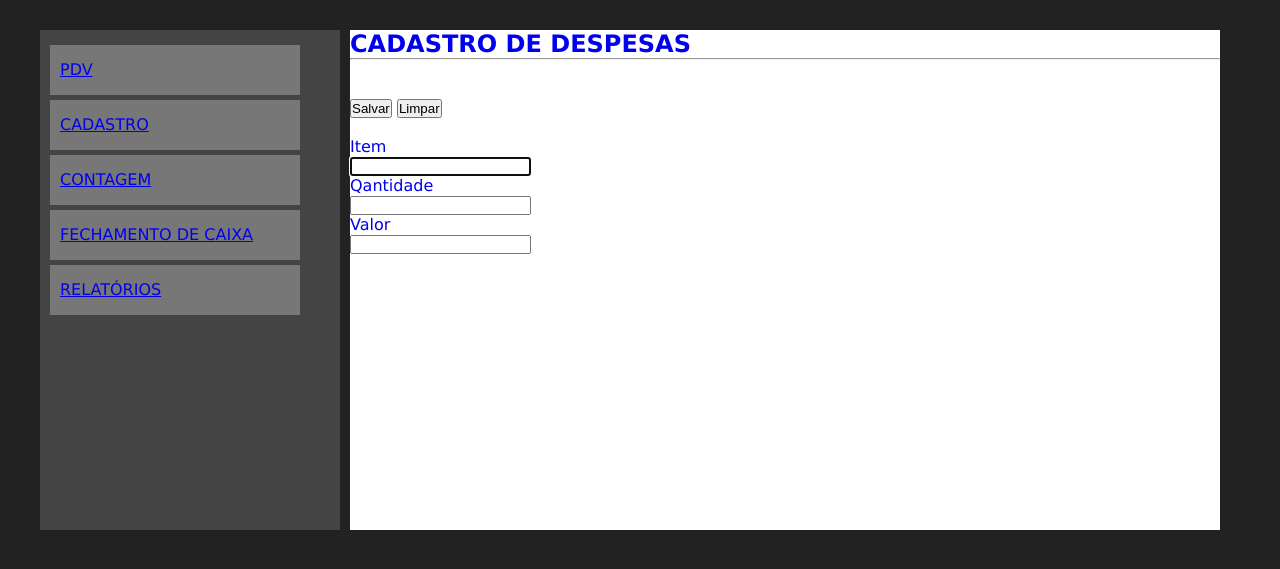
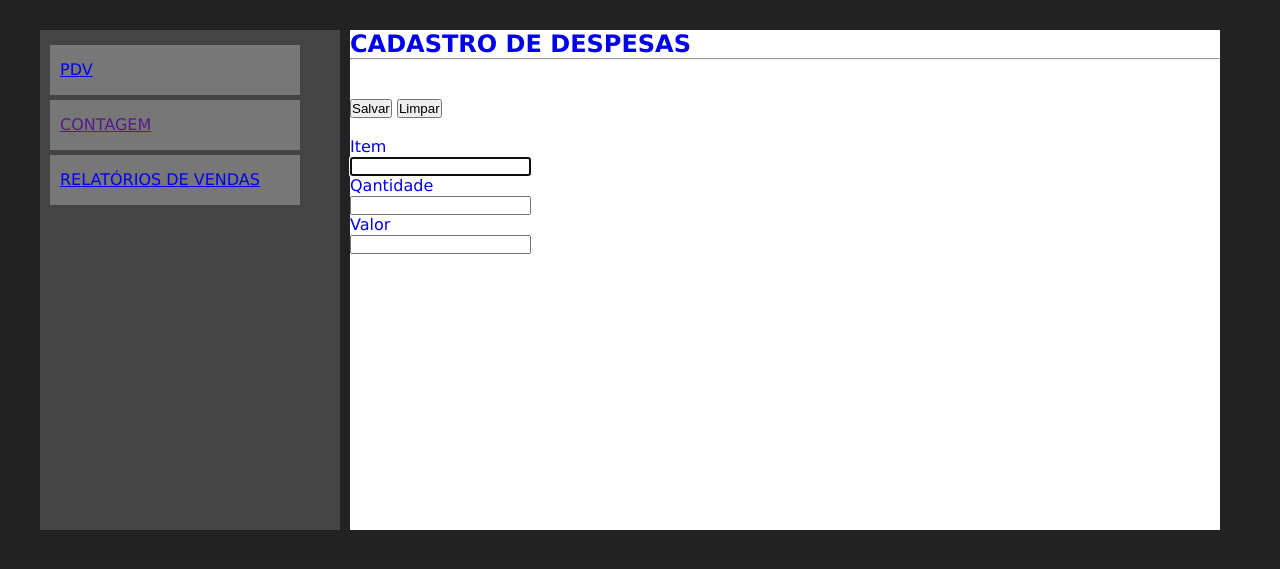
Before and after one commit to hobsonbreno/Gsm, a PHP site: page / in a window 1280 px wide. Shown: the top 569 px of the page. Run offline with PHP 8.4, Linux system fonts and the light colour scheme.

Commit message:
atualizações de commit07

```diff
--- a/index.php
+++ b/index.php
@@ -11,12 +11,20 @@
     <div class="container">
         <nav>
             <ul class="menu">
+
                 <a href="http://pdvsm.000webhostapp.com/login">
                     <li>PDV</li>
-                    <li>CADASTRO</li>
+
+            </ul>
+            <ul class="menu">
+
+                <a href="">
                     <li>CONTAGEM</li>
-                    <li>FECHAMENTO DE CAIXA</li>
-                    <li>RELATÓRIOS</li>
+            </ul>
+            <ul class="menu">
+
+                <a href="http://pdvsm.000webhostapp.com/reports/daily_sales">
+                    <li>RELATÓRIOS DE VENDAS </li>
             </ul>
         </nav>
         <section>
```
